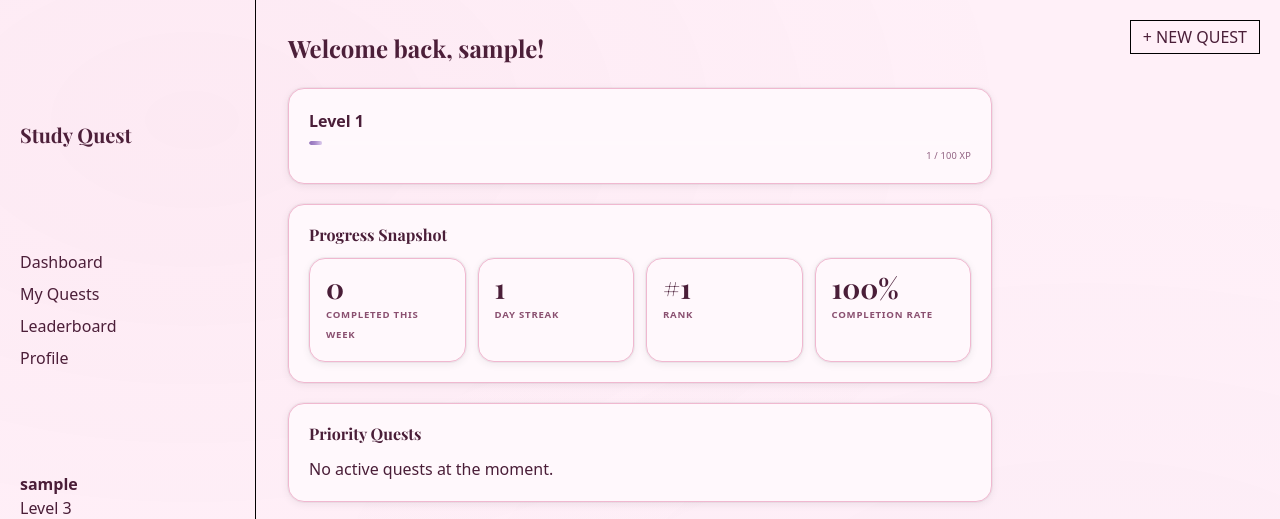
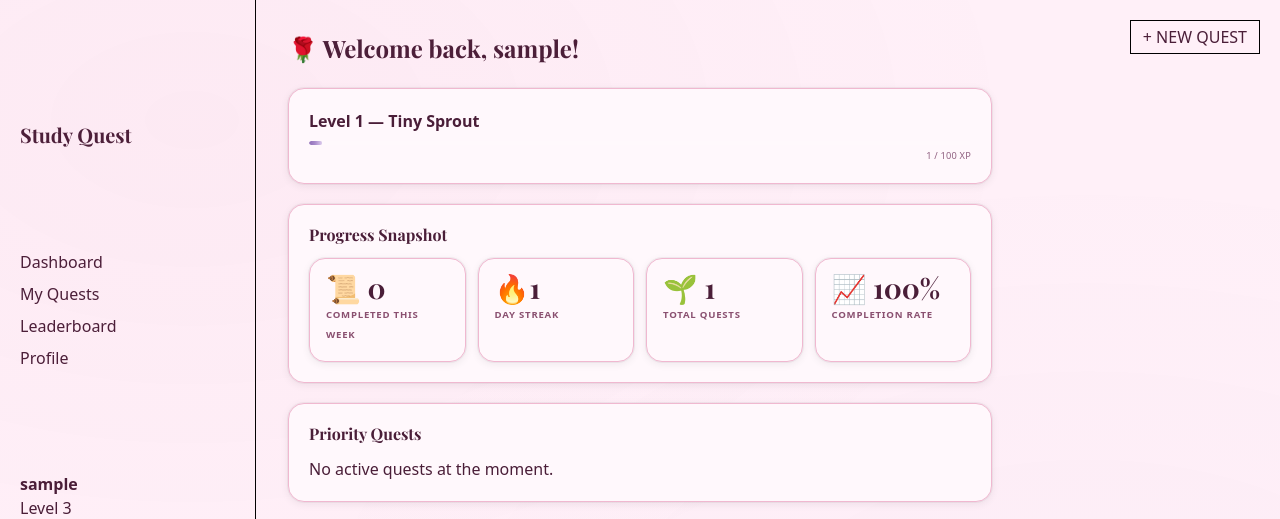
Before and after one commit to sjiang0/CITS3403-Group-Project, a Flask app: page /dashboard in a window 1280 px wide. Shown: the top 519 px of the page. Run offline with Flask 3, Linux system fonts and the light colour scheme; a user stored in the database is signed in; tables that the repository leaves empty hold one stand-in row (values such as "Sample post"); parts of the project's set-up code (start-up, migrations or seed data) failed here and were passed over; some libraries are stand-ins or nearby versions; some web fonts are replaced.

Commit message:
update dashboard route to use xp_helpers.py instead of manually calculating etc.

```diff
--- a/studyquest/app/routes.py
+++ b/studyquest/app/routes.py
@@ -6,6 +6,12 @@ from datetime import datetime, date
 from app.security import is_strong_password
 from flask_limiter.errors import RateLimitExceeded
 from flask_login import login_user, logout_user, login_required, current_user
+
+from app.xp_helpers import (
+    xp_to_level, xp_into_level, xp_to_next_level,
+    level_title, avatar_emoji,
+)
+
 
 #flash rate limit error instead of causing 429 too many requests -jacob
 @main.errorhandler(RateLimitExceeded)
@@ -47,11 +53,14 @@ def dashboard():
 
     active_quests = (overdue_quests + upcoming_quests + no_due_quests)[:3]
 
-    # XP + Level
+    # XP
     xp = current_user.xp or 0
-    level = (xp // 100) + 1
-    xp_into_level = xp % 100
-    xp_percent = round((xp_into_level / 100) * 100)
+    level = xp_to_level(xp)
+    xp_current = xp_into_level(xp)         # XP into current level
+    xp_remaining = xp_to_next_level(xp)    # XP needed to next level
+    xp_percent = round((xp_current / 100) * 100)
+    title = level_title(level)
+    avatar = avatar_emoji(current_user.username)
 
     # Streak
     streak = current_user.streak or 0
@@ -81,13 +90,16 @@ def dashboard():
 
     return render_template(
         "dashboard.html",
-        today = today,
+        today=today,
         quests=active_quests,
         xp=xp,
         level=level,
-        rank=rank,
-        xp_into_level=xp_into_level,
+        xp_current=xp_current,
+        xp_remaining=xp_remaining,
         xp_percent=xp_percent,
+        level_title=title,
+        avatar=avatar,
+        total_quests=total_quests,
         streak=streak,
         completed_week_count=completed_week_count,
         completion_rate=completion_rate
@@ -152,13 +164,6 @@ def my_quests():
 def create_quest():
     print(request.method)
     if request.method == 'POST':
-        # Debugging TODO: remove
-        print("Form Submitted!")
-        print("Title:", request.form.get('title'))
-        print("Description:", request.form.get('description'))
-        print("Quest Type:", request.form.get('quest_type'))
-        print("Difficulty:", request.form.get('difficulty'))
-
         # Extract the form data
         title = request.form.get('title')
         description = request.form.get('description')
@@ -213,7 +218,7 @@ def create_quest():
 
         flash('Quest created successfully!', 'flash-success')
 
-        return redirect(url_for('main.my_quests')) #TODO: decide where to redirect
+        return redirect(url_for('main.my_quests'))
     return render_template("create_quest.html")
 
 
@@ -415,11 +420,6 @@ def register():
 # ═══════════════════════════════════════════════════════════
 # Leaderboard, Profile & User Search (Nuowei Dong)
 # ═══════════════════════════════════════════════════════════
-from app.xp_helpers import (
-    xp_to_level, xp_into_level, xp_to_next_level,
-    level_title, avatar_emoji,
-)
-
 
 @main.route("/leaderboard")
 @login_required
--- a/studyquest/app/templates/dashboard.html
+++ b/studyquest/app/templates/dashboard.html
@@ -6,25 +6,20 @@
 
 <div class="page-header">
   <h2 class="text-2xl font-bold">
-    Welcome back, {{ current_user.username }}!
+    {{ avatar }} Welcome back, {{ current_user.username }}!
   </h2>
 </div>
 
 <!-- XP SECTION -->
 <section class="card mb-5">
-
-  {% set level = (current_user.xp // 100) + 1 %}
-  {% set xp_into_level = current_user.xp % 100 %}
-  {% set xp_percent = xp_into_level %}
-
   <div>
-    <p class="font-semibold mb-2">Level {{ level }}</p>
+    <p class="font-semibold mb-2">Level {{ level }} — {{ level_title }}</p>
 
     <div class="xp-bar-container" style="width: 100%;">
         <div class="xp-bar-fill" style="--xp: {{ xp_percent|int if xp_percent|int > 2 else 2 }}%;"></div>
     </div>
     <p class="xp-label">
-      {{ xp_into_level }} / 100 XP
+      {{ xp_current }} / 100 XP
     </p>
   </div>
 
@@ -38,26 +33,26 @@
 
     <div class="stat-card">
       <div class="stat-value">
-        {{ completed_week_count }}
+        📜 {{ completed_week_count }}
       </div>
       <div class="stat-label">Completed this week</div>
     </div>
 
     <div class="stat-card">
       <div class="stat-value">
-        {{ current_user.streak }}
+        🔥{{ current_user.streak }}
       </div>
       <div class="stat-label">Day streak</div>
     </div>
 
     <div class="stat-card">
-      <div class="stat-value">#{{ rank }}</div>
-      <div class="stat-label">Rank</div>
+      <div class="stat-value">🌱 {{ total_quests }}</div>
+      <div class="stat-label">Total Quests</div>
     </div>
 
     <div class="stat-card">
       <div class="stat-value">
-        {{ completion_rate }}%
+        📈 {{ completion_rate }}%
       </div>
       <div class="stat-label">Completion rate</div>
     </div>
```
